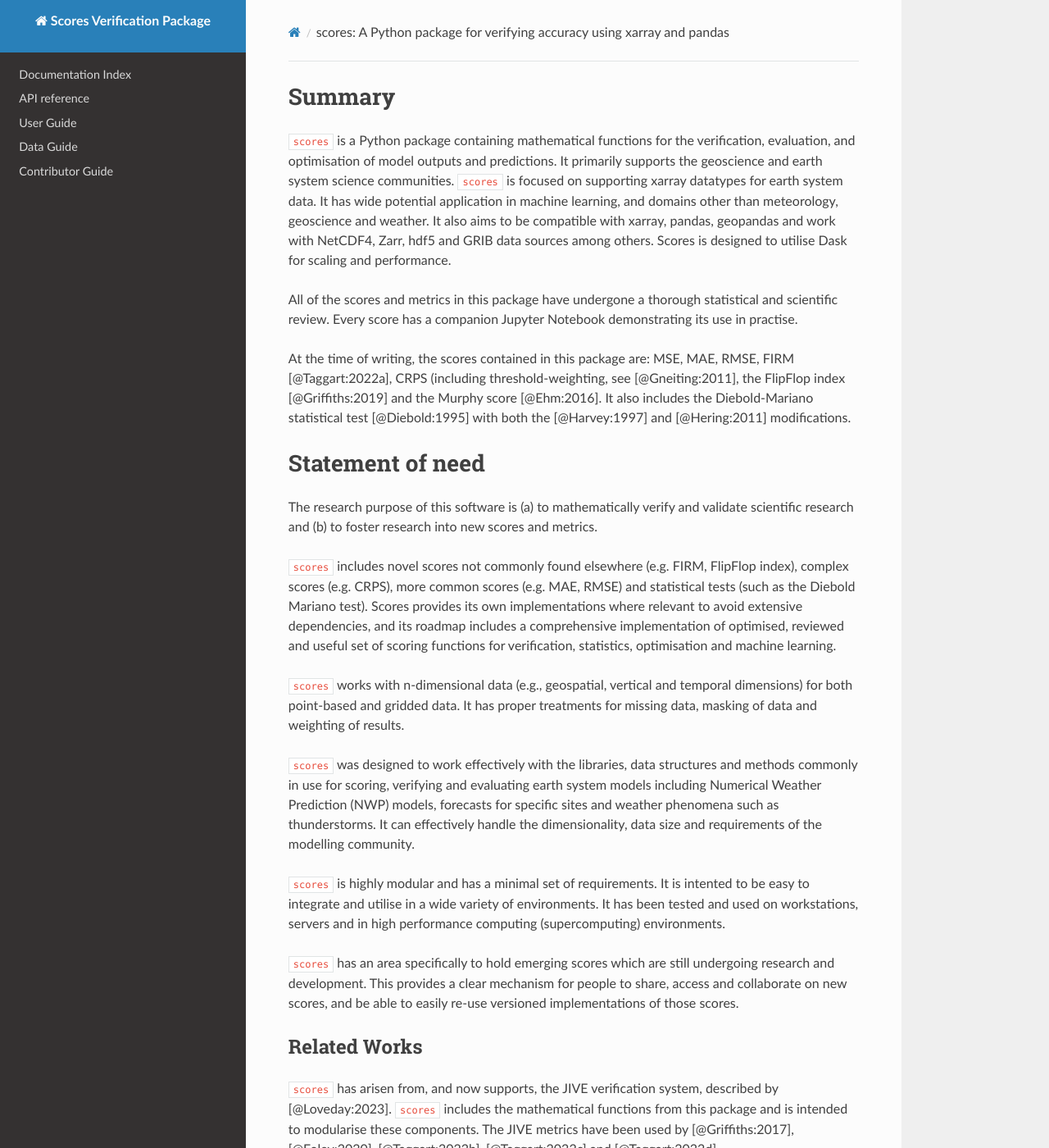
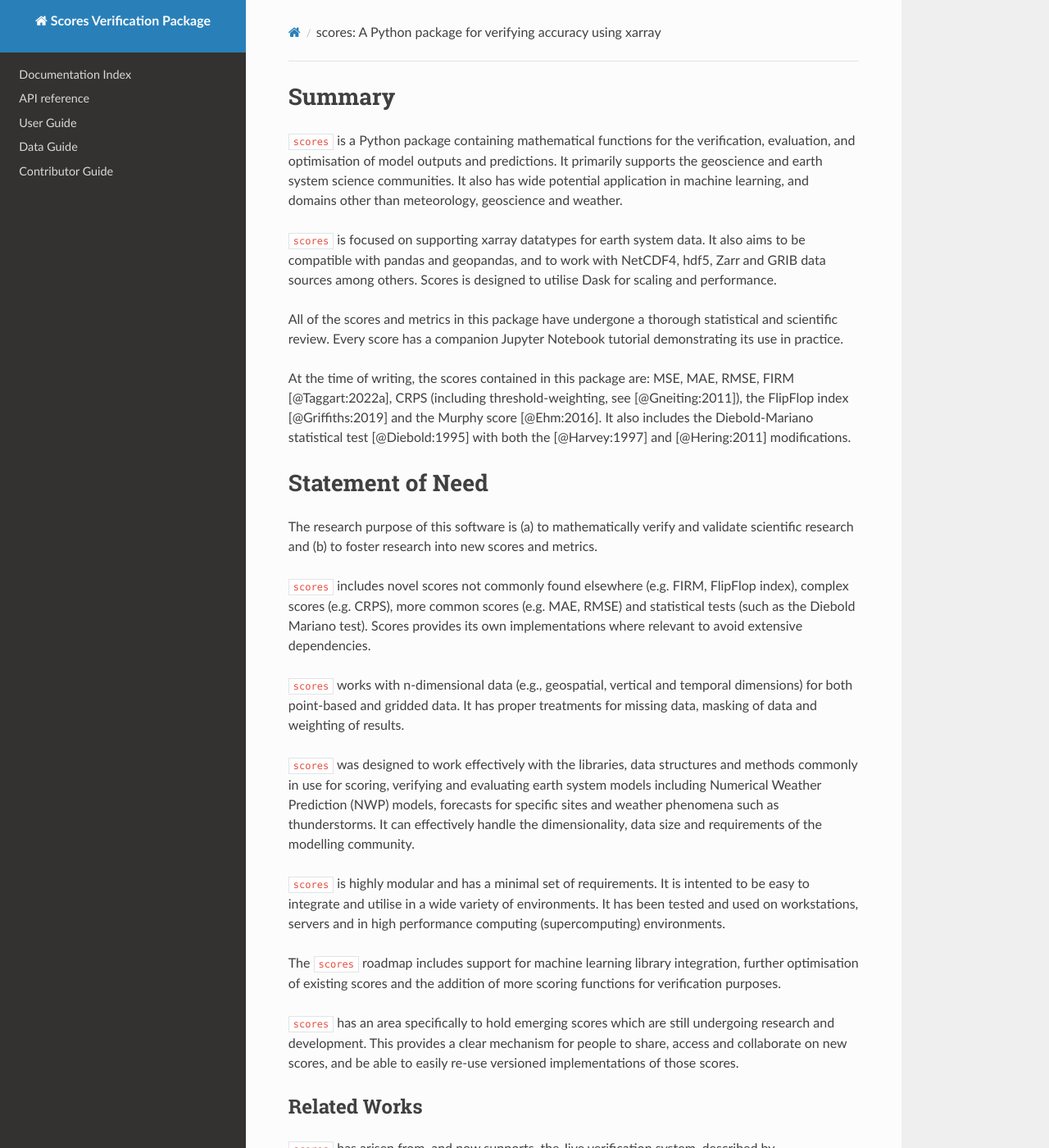
Before and after one commit to nci/scores, an MkDocs documentation site: the page built from docs/paper.md, in a window 1280 px wide and 1400 px high. Shown: the whole window at 82% size. Built offline with MkDocs 1.6.1, drawn with Linux system fonts in a browser that asks for light colours; nearby versions of some CDN libraries; some of the changed text lies outside the part shown.

Commit message:
Respond to MR feedback

```diff
--- a/docs/paper.md
+++ b/docs/paper.md
@@ -1,5 +1,5 @@
 ---
-title: 'scores: A Python package for verifying accuracy using xarray and pandas'
+title: 'scores: A Python package for verifying accuracy using xarray'
 tags:
   - Python
   - geoscience
@@ -24,17 +24,19 @@ bibliography: paper.bib
 
 # Summary
 
-`scores` is a Python package containing mathematical functions for the verification, evaluation, and optimisation of model outputs and predictions. It primarily supports the geoscience and earth system science communities. `scores` is focused on supporting xarray datatypes for earth system data. It has wide potential application in machine learning, and domains other than meteorology, geoscience and weather. It also aims to be compatible with xarray, pandas, geopandas and work with NetCDF4, Zarr, hdf5 and GRIB data sources among others. Scores is designed to utilise Dask for scaling and performance.
+`scores` is a Python package containing mathematical functions for the verification, evaluation, and optimisation of model outputs and predictions. It primarily supports the geoscience and earth system science communities. It also has wide potential application in machine learning, and domains other than meteorology, geoscience and weather.
 
-All of the scores and metrics in this package have undergone a thorough statistical and scientific review. Every score has a companion Jupyter Notebook demonstrating its use in practise.
+`scores` is focused on supporting xarray datatypes for earth system data. It also aims to be compatible with pandas and geopandas, and to work with NetCDF4, hdf5, Zarr and GRIB data sources among others. Scores is designed to utilise Dask for scaling and performance.
 
-At the time of writing, the scores contained in this package are: MSE, MAE, RMSE, FIRM [@Taggart:2022a], CRPS (including threshold-weighting, see [@Gneiting:2011], the FlipFlop index [@Griffiths:2019] and the Murphy score [@Ehm:2016]. It also includes the Diebold-Mariano statistical test [@Diebold:1995] with both the [@Harvey:1997] and [@Hering:2011] modifications.
+All of the scores and metrics in this package have undergone a thorough statistical and scientific review. Every score has a companion Jupyter Notebook tutorial demonstrating its use in practice.
 
-# Statement of need
+At the time of writing, the scores contained in this package are: MSE, MAE, RMSE, FIRM [@Taggart:2022a], CRPS (including threshold-weighting, see [@Gneiting:2011]), the FlipFlop index [@Griffiths:2019] and the Murphy score [@Ehm:2016]. It also includes the Diebold-Mariano statistical test [@Diebold:1995] with both the [@Harvey:1997] and [@Hering:2011] modifications.
+
+# Statement of Need
 
 The research purpose of this software is (a) to mathematically verify and validate scientific research and (b) to foster research into new scores and metrics.
 
-`scores` includes novel scores not commonly found elsewhere (e.g. FIRM, FlipFlop index), complex scores (e.g. CRPS), more common scores (e.g. MAE, RMSE) and statistical tests (such as the Diebold Mariano test). Scores provides its own implementations where relevant to avoid extensive dependencies, and its roadmap includes a comprehensive implementation of optimised, reviewed and useful set of scoring functions for verification, statistics, optimisation and machine learning.
+`scores` includes novel scores not commonly found elsewhere (e.g. FIRM, FlipFlop index), complex scores (e.g. CRPS), more common scores (e.g. MAE, RMSE) and statistical tests (such as the Diebold Mariano test). Scores provides its own implementations where relevant to avoid extensive dependencies.
 
 `scores` works with n-dimensional data (e.g., geospatial, vertical and temporal dimensions) for both point-based and gridded data. It has proper treatments for missing data, masking of data and weighting of results.
 
@@ -42,17 +44,19 @@ The research purpose of this software is (a) to mathematically verify and valida
 
 `scores` is highly modular and has a minimal set of requirements. It is intented to be easy to integrate and utilise in a wide variety of environments. It has been tested and used on workstations, servers and in high performance computing (supercomputing) environments.
 
+The `scores` roadmap includes support for machine learning library integration, further optimisation of existing scores and the addition of more scoring functions for verification purposes.
+
 `scores` has an area specifically to hold emerging scores which are still undergoing research and development. This provides a clear mechanism for people to share, access and collaborate on new scores, and be able to easily re-use versioned implementations of those scores.
 
 ## Related Works
 
-`scores` has arisen from, and now supports, the JIVE verification system, described by [@Loveday:2023]. `scores` includes the mathematical functions from this package and is intended to modularise these components. The JIVE metrics have been used by [@Griffiths:2017], [@Foley:2020], [@Taggart:2022b], [@Taggart:2022c] and [@Taggart:2022d].
+`scores` has arisen from, and now supports, the Jive verification system, described by [@Loveday:2023]. `scores` includes the mathematical functions from this package and is intended to modularise these components. The Jive metrics have been used by [@Griffiths:2017], [@Foley:2020], [@Taggart:2022b], [@Taggart:2022c] and [@Taggart:2022d].
 
 `climpred` [@Brady:2021] provides some related functionality and provides many of the same scores. `climpred` does not contain some of the novel functions contained within `scores`, and at the same time makes some design choices specifically associated with climate modelling which do not generalise as effectively to broader use cases as may be needed in some circumstances. Releasing `scores` separately allows the differing design philosophies to be considered by the community.
 
 `xskillscore` [@xskillscore] provides many of the same functions as `scores`. `xskillscore` does not contain some of the novel functions contained within `scores` and does not contain the Jupyter Notebook tutorials which provide users with clear guidance on the use of the verification metrics.
 
-`METplus` [@Brown:2021] provides related functionality. `METplus` is part of a C++ based verification framework, and scores are implemented in C++ rather than Python. It also has complex dependencies related to the MET ecosystem, including database setup and configuration. `METplus` does not contain some of the novel functions contained within `scores`.
+`METplus` [@Brown:2021] provides related functionality. `METplus` includes a database and visualisation system and python wrappers to utilise the `MET` package. Verification scores in `MET` are implemented in C++ rather than Python.  `METplus` does not contain some of the novel functions contained within `scores`.
 
 # Acknowledgements
 
```
